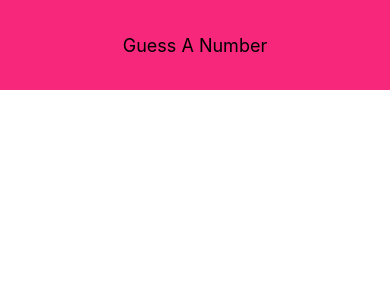
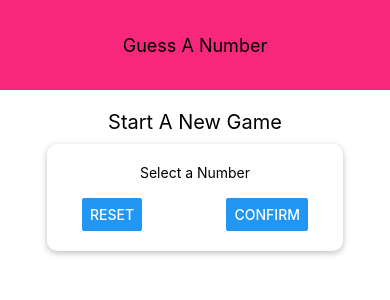
Before and after one commit to williamg1750/guess-a-number, a React Native app: screen / in a window 390 px wide. Shown: the top 300 px of the page. Built offline with nearby package versions, Linux system fonts and the light colour scheme.

Commit message:
making a reusable component

```diff
--- a/App.js
+++ b/App.js
@@ -1,11 +1,13 @@
 import { StatusBar } from 'expo-status-bar';
 import { StyleSheet, View } from 'react-native';
 import Header from './components/Header';
+import StartGameScreen from './screens/StartGameScreen';
 
 export default function App() {
   return (
     <View style={styles.screen}>
       <Header title='Guess A Number' />
+      <StartGameScreen />
     </View>
   );
 }
--- a/screens/StartGameScreen.js
+++ b/screens/StartGameScreen.js
@@ -1,14 +1,53 @@
 import React from 'react';
-import { View, Text, StyleSheet } from 'react-native';
+import { View, Text, StyleSheet, TextInput, Button } from 'react-native';
 
 const StartGameScreen = (props) => {
   return (
-    <View>
-      <Text></Text>
+    <View style={styles.screen}>
+      <Text style={styles.title}>Start A New Game</Text>
+      <View style={styles.inputContainer}>
+        <Text>Select a Number</Text>
+        <TextInput />
+        <View style={styles.buttonContainer}>
+          <Button title='Reset' onPress={() => {}} />
+          <Button title='Confirm' onPress={() => {}} />
+        </View>
+      </View>
     </View>
   );
 };
 
-const styles = StyleSheet.create({});
+const styles = StyleSheet.create({
+  screen: {
+    flex: 1,
+    padding: 10,
+    alignItems: 'center',
+  },
+  title: {
+    fontSize: 20,
+    marginVertical: 10,
+  },
+  inputContainer: {
+    width: 300,
+    maxWidth: '80%',
+    alignItems: 'center',
+    shadowColor: 'black',
+    shadowOffset: {
+      width: 0,
+      height: 2,
+    },
+    shadowRadius: 6,
+    shadowOpacity: 0.26,
+    backgroundColor: 'white',
+    padding: 20,
+    borderRadius: 10,
+  },
+  buttonContainer: {
+    flexDirection: 'row',
+    width: '100%',
+    justifyContent: 'space-between',
+    paddingHorizontal: 15,
+  },
+});
 
 export default StartGameScreen;
```
Also changed, not shown: components/Card.js (added, +27 -0 lines).
